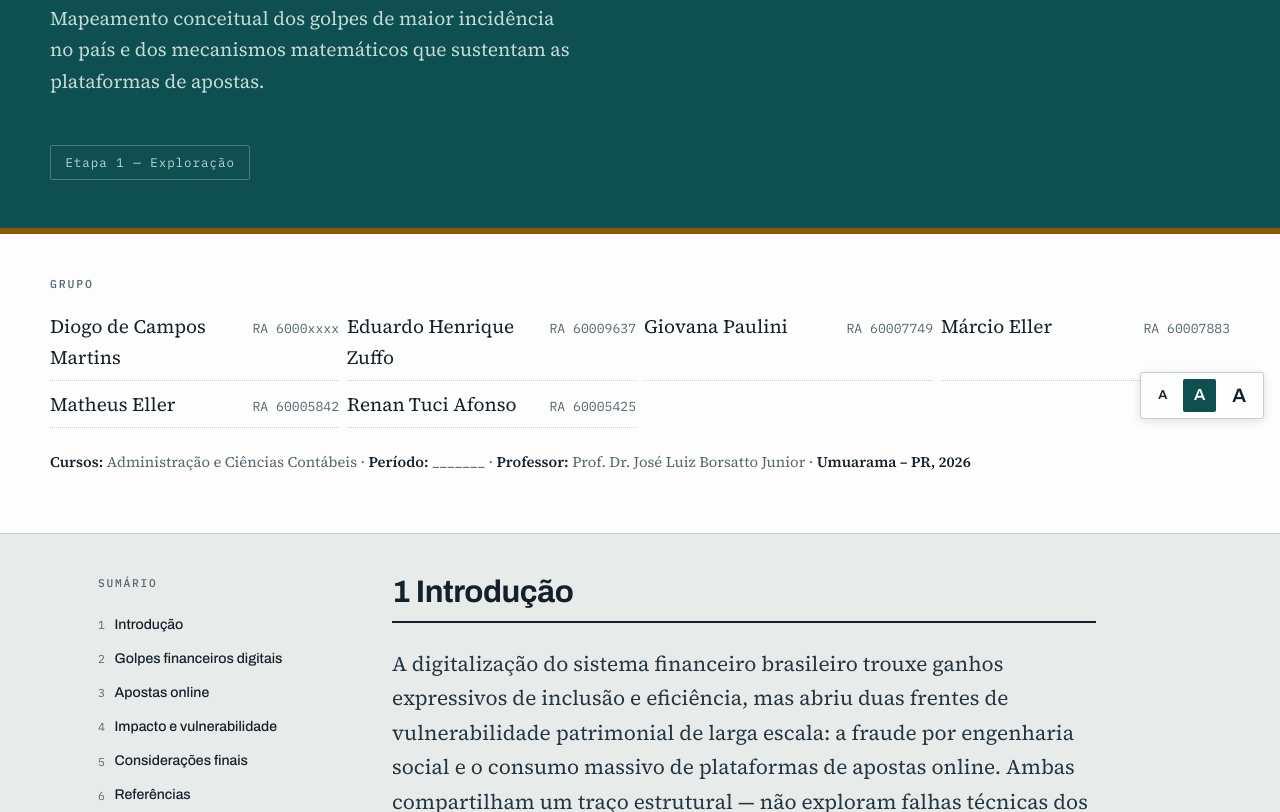
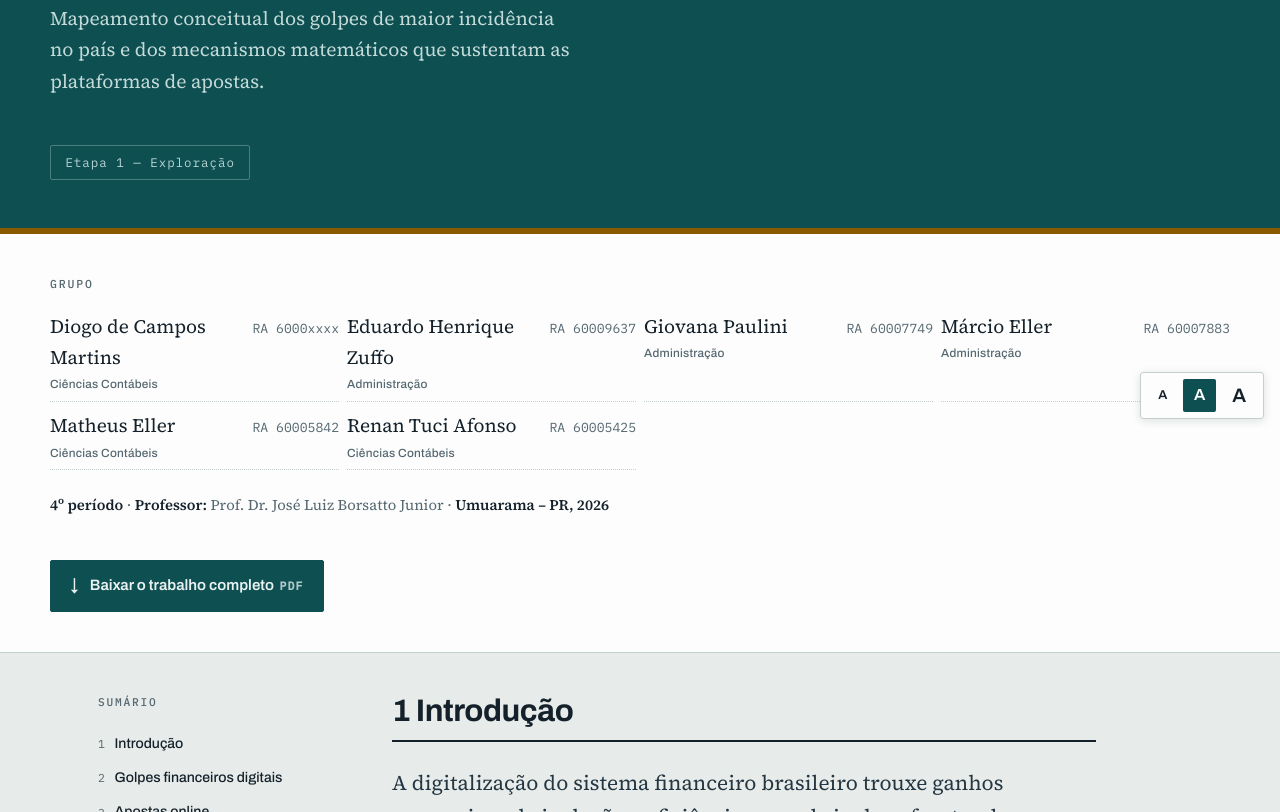
Before and after one commit to AdminAbeis/Golpes, a plain HTML site: page index.html in a window 1280 px wide. Shown: the part 365-1177 px from the top of the page. Drawn offline with Linux system fonts and the light colour scheme.

Commit message:
Update index.html

```diff
--- a/index.html
+++ b/index.html
@@ -70,8 +70,23 @@ body{
 .roster li{display:flex;justify-content:space-between;gap:1rem;align-items:baseline;
   border-bottom:1px dotted var(--line);padding-bottom:.4rem}
 .roster .ra{font-family:"IBM Plex Mono",monospace;font-size:.82rem;color:var(--muted);white-space:nowrap}
+.roster .curso{display:block;font-style:normal;font-family:Archivo,sans-serif;
+  font-size:.74rem;letter-spacing:.02em;color:var(--muted);margin-top:.12rem}
 .meta{margin-top:1.4rem;font-size:.92rem;color:var(--muted)}
 .meta strong{color:var(--ink);font-weight:600}
+
+.download{
+  display:inline-flex;align-items:center;gap:.7rem;margin-top:1.5rem;
+  background:var(--teal);color:#EAF2F1;text-decoration:none;
+  padding:.8rem 1.2rem;border-radius:2px;
+  font-family:Archivo,sans-serif;font-size:.94rem;font-weight:600;
+  border:1px solid var(--teal);transition:background .15s,color .15s;
+}
+.download em{font-style:normal;font-family:"IBM Plex Mono",monospace;
+  font-size:.72rem;letter-spacing:.1em;opacity:.75;margin-left:.15rem}
+.download .ico{font-size:1.05rem;line-height:1}
+.download:hover{background:#0A3D40}
+.download:focus-visible{outline:2px solid var(--ochre);outline-offset:2px}
 
 /* ---------- layout ---------- */
 .shell{max-width:1180px;margin:0 auto;padding:0 clamp(1.25rem,5vw,3rem);
@@ -190,7 +205,7 @@ footer{border-top:1px solid var(--line);padding:2rem clamp(1.25rem,5vw,3rem) 3re
 footer div{max-width:1180px;margin:0 auto}
 
 @media print{
-  .a11y,nav.toc{display:none}
+  .a11y,nav.toc,.download{display:none}
   body{background:#fff;font-size:11pt}
   .shell{grid-template-columns:1fr;display:block}
   .masthead{background:#fff;color:#000;border-bottom:2px solid #000}
@@ -214,14 +229,18 @@ footer div{max-width:1180px;margin:0 auto}
   <div class="group-inner">
     <h2>Grupo</h2>
     <ul class="roster">
-      <li><span>Diogo de Campos Martins</span><span class="ra">RA 6000xxxx</span></li>
-      <li><span>Eduardo Henrique Zuffo</span><span class="ra">RA 60009637</span></li>
-      <li><span>Giovana Paulini</span><span class="ra">RA 60007749</span></li>
-      <li><span>Márcio Eller</span><span class="ra">RA 60007883</span></li>
-      <li><span>Matheus Eller</span><span class="ra">RA 60005842</span></li>
-      <li><span>Renan Tuci Afonso</span><span class="ra">RA 60005425</span></li>
+      <li><span>Diogo de Campos Martins<em class="curso">Ciências Contábeis</em></span><span class="ra">RA 6000xxxx</span></li>
+      <li><span>Eduardo Henrique Zuffo<em class="curso">Administração</em></span><span class="ra">RA 60009637</span></li>
+      <li><span>Giovana Paulini<em class="curso">Administração</em></span><span class="ra">RA 60007749</span></li>
+      <li><span>Márcio Eller<em class="curso">Administração</em></span><span class="ra">RA 60007883</span></li>
+      <li><span>Matheus Eller<em class="curso">Ciências Contábeis</em></span><span class="ra">RA 60005842</span></li>
+      <li><span>Renan Tuci Afonso<em class="curso">Ciências Contábeis</em></span><span class="ra">RA 60005425</span></li>
     </ul>
-    <p class="meta"><strong>Cursos:</strong> Administração e Ciências Contábeis · <strong>Período:</strong> _______ · <strong>Professor:</strong> Prof. Dr. José Luiz Borsatto Junior · <strong>Umuarama – PR, 2026</strong></p>
+    <p class="meta"><strong>4º período</strong> · <strong>Professor:</strong> Prof. Dr. José Luiz Borsatto Junior · <strong>Umuarama – PR, 2026</strong></p>
+    <a class="download" href="assets/docs/PACExPrevencaoDeGolpes.pdf" download>
+      <span class="ico" aria-hidden="true">↓</span>
+      <span>Baixar o trabalho completo <em>PDF</em></span>
+    </a>
   </div>
 </div>
 
```
